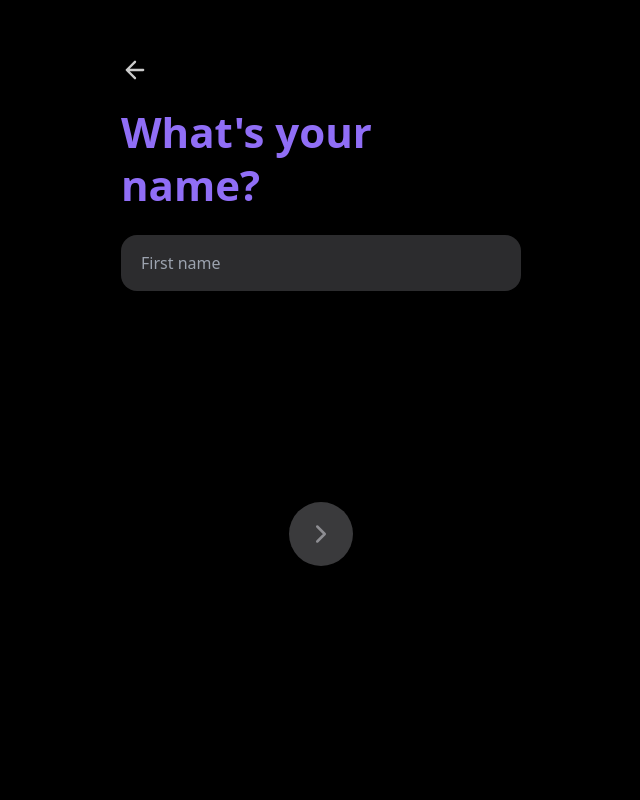
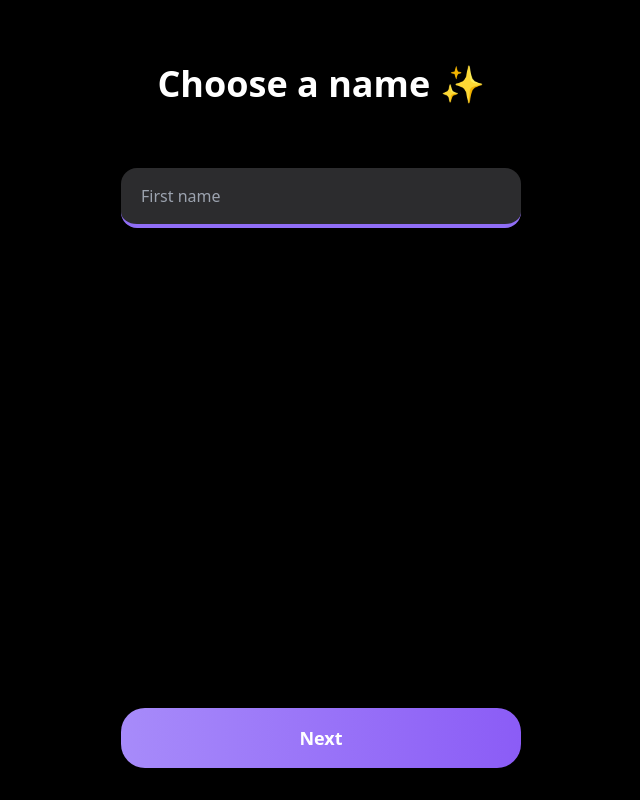
Before and after one commit to shaamilshan/hamme, a React (Vite) app in the folder client/: page /signup in a window 1280 px wide. Shown: the whole page, without its empty margins (319-959 px from the left). Built offline with nearby package versions, Linux system fonts and the light colour scheme.

Commit message:
name , email , password

```diff
--- a/client/src/pages/SetupEmail.tsx
+++ b/client/src/pages/SetupEmail.tsx
@@ -1,18 +1,6 @@
 import { useState } from 'react';
 import { useNavigate, useLocation } from 'react-router-dom';
 import { motion } from 'framer-motion';
-
-const ArrowLeftIcon = (props: React.SVGProps<SVGSVGElement>) => (
-  <svg xmlns="http://www.w3.org/2000/svg" fill="none" viewBox="0 0 24 24" strokeWidth={2} stroke="currentColor" {...props}>
-    <path strokeLinecap="round" strokeLinejoin="round" d="M19 12H5m7-7l-7 7 7 7" />
-  </svg>
-);
-
-const ArrowRightIcon = (props: React.SVGProps<SVGSVGElement>) => (
-  <svg xmlns="http://www.w3.org/2000/svg" fill="none" viewBox="0 0 24 24" strokeWidth={2.5} stroke="currentColor" {...props}>
-    <path strokeLinecap="round" strokeLinejoin="round" d="M8.25 4.5l7.5 7.5-7.5 7.5" />
-  </svg>
-);
 
 function SetupEmail() {
   const navigate = useNavigate();
@@ -43,32 +31,20 @@ function SetupEmail() {
 
   return (
     <div className="min-h-screen bg-black flex justify-center font-sans">
-      <div className="flex flex-col w-full max-w-md px-6 pt-14 pb-6">
-      {/* Back arrow */}
-      <motion.div
-        initial={{ opacity: 0 }}
-        animate={{ opacity: 1 }}
-        transition={{ duration: 0.3 }}
-      >
-        <button onClick={() => navigate(-1)} className="text-white/80 hover:text-white transition-colors">
-          <ArrowLeftIcon className="w-7 h-7" />
-        </button>
-      </motion.div>
-
+      <div className="flex flex-col w-full max-w-md px-6 pt-16 pb-8">
         {/* Heading */}
         <motion.h1
-        className="text-[42px] leading-tight font-bold mt-4"
-        style={{ color: '#906EF6' }}
+          className="text-4xl font-bold text-white text-center mb-12"
           initial={{ opacity: 0, y: 20 }}
           animate={{ opacity: 1, y: 0 }}
           transition={{ duration: 0.5, delay: 0.1, ease: 'easeOut' }}
         >
-        What's your{'\n'}email?
+          What's your email? ✉️
         </motion.h1>
 
         {/* Input */}
         <motion.div
-        className="mt-6"
+          className="mt-4"
           initial={{ opacity: 0, y: 20 }}
           animate={{ opacity: 1, y: 0 }}
           transition={{ duration: 0.5, delay: 0.2, ease: 'easeOut' }}
@@ -83,31 +59,32 @@ function SetupEmail() {
             }}
             onKeyDown={(e) => e.key === 'Enter' && handleContinue()}
             autoFocus
-          className="w-full rounded-2xl px-5 py-4 border-none focus:outline-none transition-shadow text-base"
+            className="w-full rounded-2xl px-5 py-4 border-b-4 focus:outline-none transition-all text-base text-white"
             style={{
               backgroundColor: '#2C2C2E',
-            color: '#fff',
+              borderBottomColor: '#906EF6',
               caretColor: '#906EF6',
             }}
           />
-        {error && <p className="text-red-400 text-xs mt-2 ml-1">{error}</p>}
+          {error && <p className="text-red-400 text-xs mt-2 text-center">{error}</p>}
         </motion.div>
 
-      {/* Arrow button — centered in remaining space */}
-      <div className="flex-grow flex items-center justify-center">
+        {/* Next button at bottom */}
+        <div className="flex-grow" />
         <motion.button
           onClick={handleContinue}
-          className="w-16 h-16 rounded-full flex items-center justify-center"
-          style={{ backgroundColor: '#3A3A3C', color: '#8E8E93' }}
-          initial={{ opacity: 0, scale: 0.8 }}
-          animate={{ opacity: 1, scale: 1 }}
-          transition={{ duration: 0.4, delay: 0.3, ease: 'easeOut' }}
-          whileHover={{ backgroundColor: '#906EF6', color: '#000' }}
-          whileTap={{ scale: 0.9 }}
+          className="w-full text-white font-bold py-4 px-8 rounded-3xl text-lg mt-auto shadow-lg"
+          style={{
+            background: 'linear-gradient(to right, #A78BFA, #8B5CF6)',
+          }}
+          initial={{ opacity: 0, y: 20 }}
+          animate={{ opacity: 1, y: 0 }}
+          transition={{ duration: 0.4, delay: 0.3 }}
+          whileHover={{ scale: 1.02 }}
+          whileTap={{ scale: 0.98 }}
         >
-          <ArrowRightIcon className="w-6 h-6" style={{ color: 'inherit' }} />
+          Next
         </motion.button>
-      </div>
       </div>
     </div>
   );
--- a/client/src/pages/SetupName.tsx
+++ b/client/src/pages/SetupName.tsx
@@ -1,18 +1,6 @@
 import { useState } from 'react';
 import { useNavigate, useLocation } from 'react-router-dom';
 import { motion } from 'framer-motion';
-
-const ArrowLeftIcon = (props: React.SVGProps<SVGSVGElement>) => (
-  <svg xmlns="http://www.w3.org/2000/svg" fill="none" viewBox="0 0 24 24" strokeWidth={2} stroke="currentColor" {...props}>
-    <path strokeLinecap="round" strokeLinejoin="round" d="M19 12H5m7-7l-7 7 7 7" />
-  </svg>
-);
-
-const ArrowRightIcon = (props: React.SVGProps<SVGSVGElement>) => (
-  <svg xmlns="http://www.w3.org/2000/svg" fill="none" viewBox="0 0 24 24" strokeWidth={2.5} stroke="currentColor" {...props}>
-    <path strokeLinecap="round" strokeLinejoin="round" d="M8.25 4.5l7.5 7.5-7.5 7.5" />
-  </svg>
-);
 
 function SetupName() {
   const navigate = useNavigate();
@@ -36,32 +24,20 @@ function SetupName() {
 
   return (
     <div className="min-h-screen bg-black flex justify-center font-sans">
-      <div className="flex flex-col w-full max-w-md px-6 pt-14 pb-6">
-      {/* Back arrow */}
-      <motion.div
-        initial={{ opacity: 0 }}
-        animate={{ opacity: 1 }}
-        transition={{ duration: 0.3 }}
-      >
-        <button onClick={() => navigate(-1)} className="text-white/80 hover:text-white transition-colors">
-          <ArrowLeftIcon className="w-7 h-7" />
-        </button>
-      </motion.div>
-
-      {/* Heading */}
+      <div className="flex flex-col w-full max-w-md px-6 pt-16 pb-8">
+        {/* Heading with sparkles */}
         <motion.h1
-        className="text-[42px] leading-tight font-bold mt-4"
-        style={{ color: '#906EF6' }}
+          className="text-4xl font-bold text-white text-center mb-12"
           initial={{ opacity: 0, y: 20 }}
           animate={{ opacity: 1, y: 0 }}
           transition={{ duration: 0.5, delay: 0.1, ease: 'easeOut' }}
         >
-        What's your{'\n'}name?
+          Choose a name ✨
         </motion.h1>
 
-      {/* Input */}
+        {/* Input with purple bottom border */}
         <motion.div
-        className="mt-6"
+          className="mt-4"
           initial={{ opacity: 0, y: 20 }}
           animate={{ opacity: 1, y: 0 }}
           transition={{ duration: 0.5, delay: 0.2, ease: 'easeOut' }}
@@ -76,31 +52,32 @@ function SetupName() {
             }}
             onKeyDown={(e) => e.key === 'Enter' && handleContinue()}
             autoFocus
-          className="w-full rounded-2xl px-5 py-4 border-none focus:outline-none transition-shadow text-base"
+            className="w-full rounded-2xl px-5 py-4 border-b-4 focus:outline-none transition-all text-base text-white"
             style={{
               backgroundColor: '#2C2C2E',
-            color: '#fff',
+              borderBottomColor: '#906EF6',
               caretColor: '#906EF6',
             }}
           />
-        {error && <p className="text-red-400 text-xs mt-2 ml-1">{error}</p>}
+          {error && <p className="text-red-400 text-xs mt-2 text-center">{error}</p>}
         </motion.div>
 
-      {/* Arrow button — centered in remaining space */}
-      <div className="flex-grow flex items-center justify-center">
+        {/* Next button at bottom */}
+        <div className="flex-grow" />
         <motion.button
           onClick={handleContinue}
-          className="w-16 h-16 rounded-full flex items-center justify-center"
-          style={{ backgroundColor: '#3A3A3C', color: '#8E8E93' }}
-          initial={{ opacity: 0, scale: 0.8 }}
-          animate={{ opacity: 1, scale: 1 }}
-          transition={{ duration: 0.4, delay: 0.3, ease: 'easeOut' }}
-          whileHover={{ backgroundColor: '#906EF6', color: '#000' }}
-          whileTap={{ scale: 0.9 }}
+          className="w-full text-white font-bold py-4 px-8 rounded-3xl text-lg mt-auto shadow-lg"
+          style={{
+            background: 'linear-gradient(to right, #A78BFA, #8B5CF6)',
+          }}
+          initial={{ opacity: 0, y: 20 }}
+          animate={{ opacity: 1, y: 0 }}
+          transition={{ duration: 0.4, delay: 0.3 }}
+          whileHover={{ scale: 1.02 }}
+          whileTap={{ scale: 0.98 }}
         >
-          <ArrowRightIcon className="w-6 h-6" style={{ color: 'inherit' }} />
+          Next
         </motion.button>
-      </div>
       </div>
     </div>
   );
--- a/client/src/pages/SetupPassword.tsx
+++ b/client/src/pages/SetupPassword.tsx
@@ -2,18 +2,6 @@ import { useState } from 'react';
 import { Link, useNavigate, useLocation } from 'react-router-dom';
 import { motion } from 'framer-motion';
 import { apiService } from '../services/api';
-
-const ArrowLeftIcon = (props: React.SVGProps<SVGSVGElement>) => (
-  <svg xmlns="http://www.w3.org/2000/svg" fill="none" viewBox="0 0 24 24" strokeWidth={2} stroke="currentColor" {...props}>
-    <path strokeLinecap="round" strokeLinejoin="round" d="M19 12H5m7-7l-7 7 7 7" />
-  </svg>
-);
-
-const ArrowRightIcon = (props: React.SVGProps<SVGSVGElement>) => (
-  <svg xmlns="http://www.w3.org/2000/svg" fill="none" viewBox="0 0 24 24" strokeWidth={2.5} stroke="currentColor" {...props}>
-    <path strokeLinecap="round" strokeLinejoin="round" d="M8.25 4.5l7.5 7.5-7.5 7.5" />
-  </svg>
-);
 
 function SetupPassword() {
   const navigate = useNavigate();
@@ -71,32 +59,20 @@ function SetupPassword() {
 
   return (
     <div className="min-h-screen bg-black flex justify-center font-sans">
-      <div className="flex flex-col w-full max-w-md px-6 pt-14 pb-6">
-      {/* Back arrow */}
-      <motion.div
-        initial={{ opacity: 0 }}
-        animate={{ opacity: 1 }}
-        transition={{ duration: 0.3 }}
-      >
-        <button onClick={() => navigate(-1)} className="text-white/80 hover:text-white transition-colors">
-          <ArrowLeftIcon className="w-7 h-7" />
-        </button>
-      </motion.div>
-
+      <div className="flex flex-col w-full max-w-md px-6 pt-16 pb-8">
         {/* Heading */}
         <motion.h1
-        className="text-[42px] leading-tight font-bold mt-4"
-        style={{ color: '#906EF6' }}
+          className="text-4xl font-bold text-white text-center mb-12"
           initial={{ opacity: 0, y: 20 }}
           animate={{ opacity: 1, y: 0 }}
           transition={{ duration: 0.5, delay: 0.1, ease: 'easeOut' }}
         >
-        Create a{'\n'}password
+          Create a password 🔒
         </motion.h1>
 
         {/* Input */}
         <motion.div
-        className="mt-6"
+          className="mt-4"
           initial={{ opacity: 0, y: 20 }}
           animate={{ opacity: 1, y: 0 }}
           transition={{ duration: 0.5, delay: 0.2, ease: 'easeOut' }}
@@ -112,10 +88,10 @@ function SetupPassword() {
               }}
               onKeyDown={(e) => e.key === 'Enter' && !loading && handleContinue()}
               autoFocus
-            className="w-full rounded-2xl px-5 py-4 border-none focus:outline-none transition-shadow text-base pr-12"
+              className="w-full rounded-2xl px-5 py-4 pr-12 border-b-4 focus:outline-none transition-all text-base text-white"
               style={{
                 backgroundColor: '#2C2C2E',
-              color: '#fff',
+                borderBottomColor: '#906EF6',
                 caretColor: '#906EF6',
               }}
             />
@@ -136,41 +112,38 @@ function SetupPassword() {
               )}
             </button>
           </div>
-        {error && <p className="text-red-400 text-xs mt-2 ml-1">{error}</p>}
+          {error && <p className="text-red-400 text-xs mt-2 text-center">{error}</p>}
 
           <motion.p
-          className="text-white/40 mt-5 ml-1"
+            className="text-white/40 text-sm mt-6 text-center"
             initial={{ opacity: 0 }}
             animate={{ opacity: 1 }}
             transition={{ duration: 0.5, delay: 0.3 }}
           >
-          Already have an account?{' '}
-          <Link to="/login" className="font-semibold" style={{ color: '#906EF6' }}>
+            {/* Already have an account?{' '} */}
+            {/* <Link to="/login" className="font-semibold" style={{ color: '#906EF6' }}>
               Login
-          </Link>
+            </Link> */}
           </motion.p>
         </motion.div>
 
-      {/* Arrow button — centered in remaining space */}
-      <div className="flex-grow flex items-center justify-center">
+        {/* Next button */}
+        <div className="flex-grow" />
         <motion.button
           onClick={handleContinue}
           disabled={loading}
-          className="w-16 h-16 rounded-full flex items-center justify-center disabled:opacity-60"
-          style={{ backgroundColor: '#3A3A3C', color: '#8E8E93' }}
-          initial={{ opacity: 0, scale: 0.8 }}
-          animate={{ opacity: 1, scale: 1 }}
-          transition={{ duration: 0.4, delay: 0.35, ease: 'easeOut' }}
-          whileHover={{ backgroundColor: '#906EF6', color: '#000' }}
-          whileTap={{ scale: 0.9 }}
+          className="w-full text-white font-bold py-4 px-8 rounded-3xl text-lg mt-auto shadow-lg disabled:opacity-60"
+          style={{
+            background: 'linear-gradient(to right, #A78BFA, #8B5CF6)',
+          }}
+          initial={{ opacity: 0, y: 20 }}
+          animate={{ opacity: 1, y: 0 }}
+          transition={{ duration: 0.4, delay: 0.35 }}
+          whileHover={{ scale: 1.02 }}
+          whileTap={{ scale: 0.98 }}
         >
-          {loading ? (
-            <div className="w-5 h-5 border-2 border-white/40 border-t-transparent rounded-full animate-spin" />
-          ) : (
-            <ArrowRightIcon className="w-6 h-6" style={{ color: 'inherit' }} />
-          )}
+          {loading ? 'Creating account...' : 'Next'}
         </motion.button>
-      </div>
       </div>
     </div>
   );
```
Lines whose indentation alone changed are shown as unchanged.
